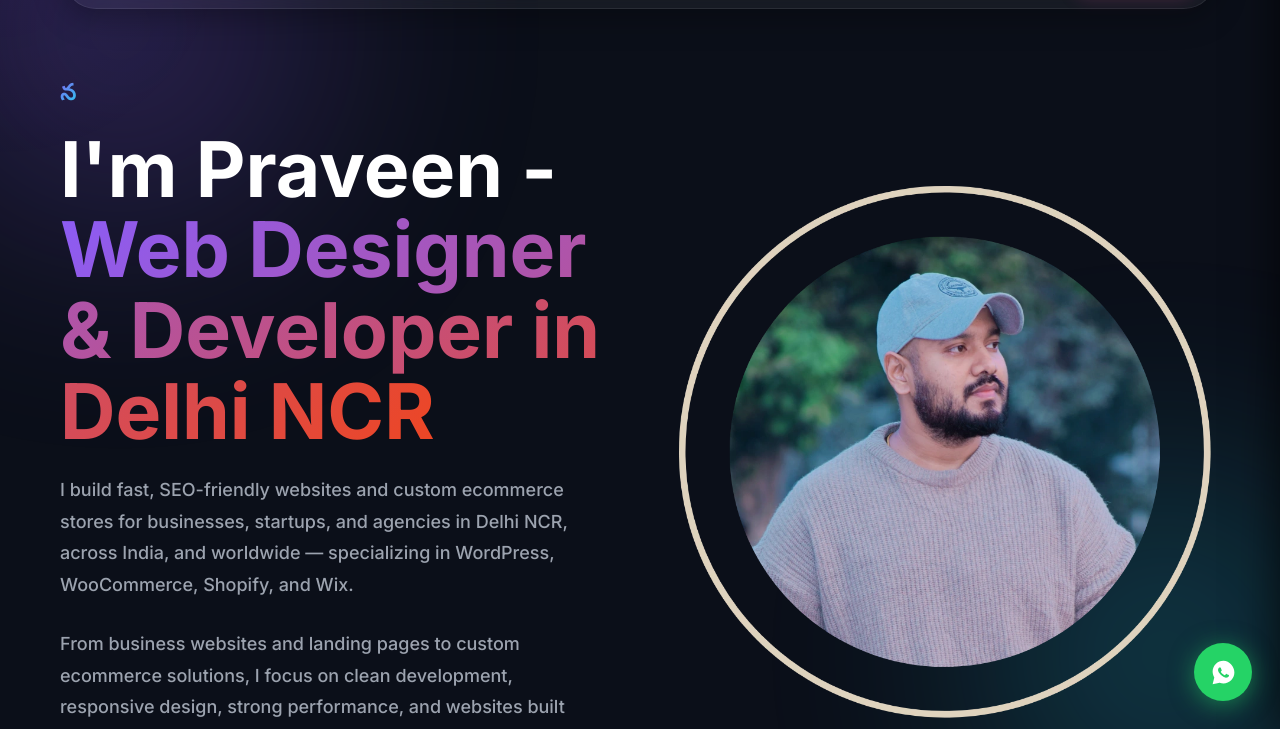
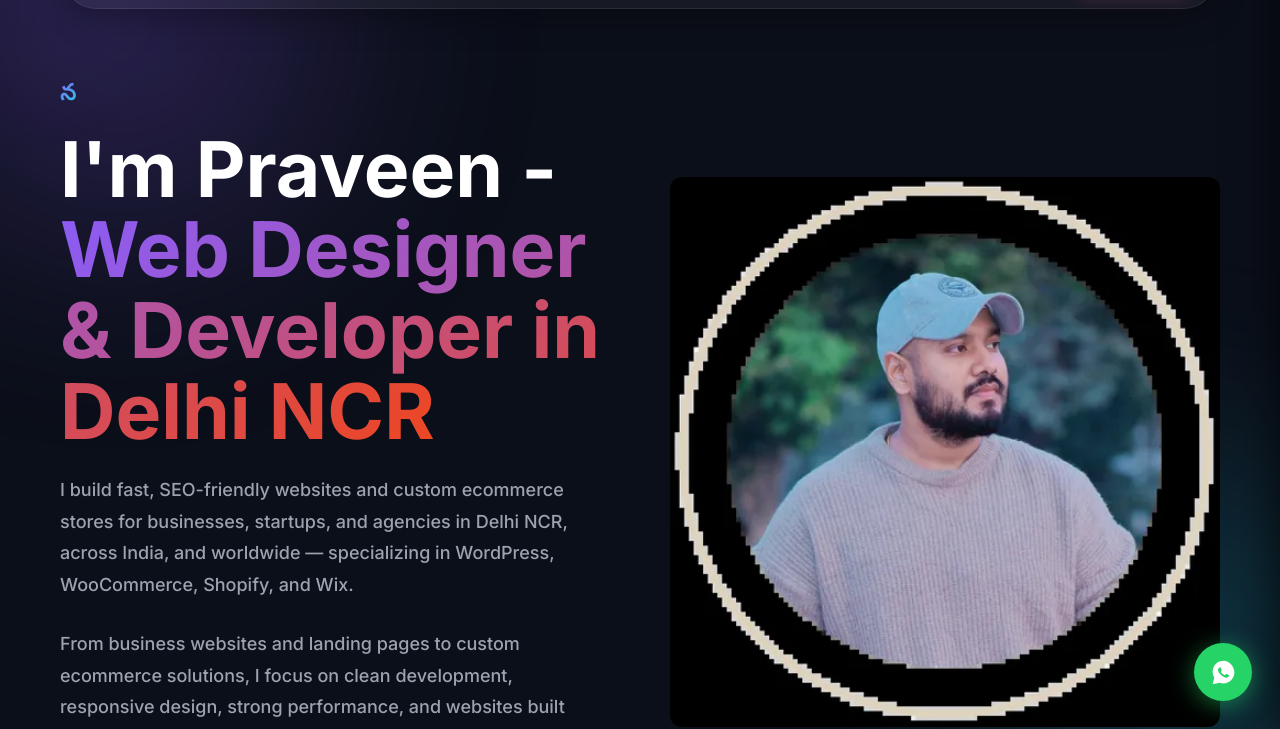
Before and after one commit to praveenkrwebdev/seo-test4, a website: page index.html in a window 1280 px wide. Shown: the part 71-800 px from the top of the page. Drawn offline with Linux system fonts and the light colour scheme.

Commit message:
Update index.html

```diff
--- a/index.html
+++ b/index.html
@@ -250,13 +250,13 @@
 </a>
 </div>
 </div>
+<div class="parallax home-hero-image">
+
+<img alt="Praveen Sharma — Web Designer and Developer" class="rounded-xl" decoding="async" fetchpriority="high" height="931" sizes="(max-width: 931px) 92vw, 465px" src="Praveen-shrama-web-design-and-development.webp" srcset="Praveen-shrama-web-design-and-development-500.webp 500w, Praveen-shrama-web-design-and-development-700.webp 700w, Praveen-shrama-web-design-and-development.webp 931w" width="931"/>
+</div>
 <!-- <div class="parallax home-hero-image">
-
-<img alt="Praveen Sharma — Web Designer and Developer" class="rounded-xl" decoding="async" fetchpriority="high" height="931" loading="eager" sizes="(max-width: 768px) 92vw, 465px" src="Praveen-shrama-web-design-and-development.webp" srcset="Praveen-shrama-web-design-and-development-500.webp 500w, Praveen-shrama-web-design-and-development-700.webp 700w, Praveen-shrama-web-design-and-development.webp 931w" width="931"/>
-</div> -->
-<div class="parallax home-hero-image">
   <img
-    src="Praveen-shrama-web-design-and-development.webp"
+    src="https://artsbypraveen.in/Praveen-shrama-web-design-and-development.webp"
     width="931"
     height="931"
     alt="Praveen Sharma — Web Designer and Developer"
@@ -264,7 +264,7 @@
     fetchpriority="high"
     decoding="async"
   >
-</div>
+</div> -->
 </section>
 <!-- CLIENTS LOGO SCROLL -->
 <section class="py-16 px-6">
```
